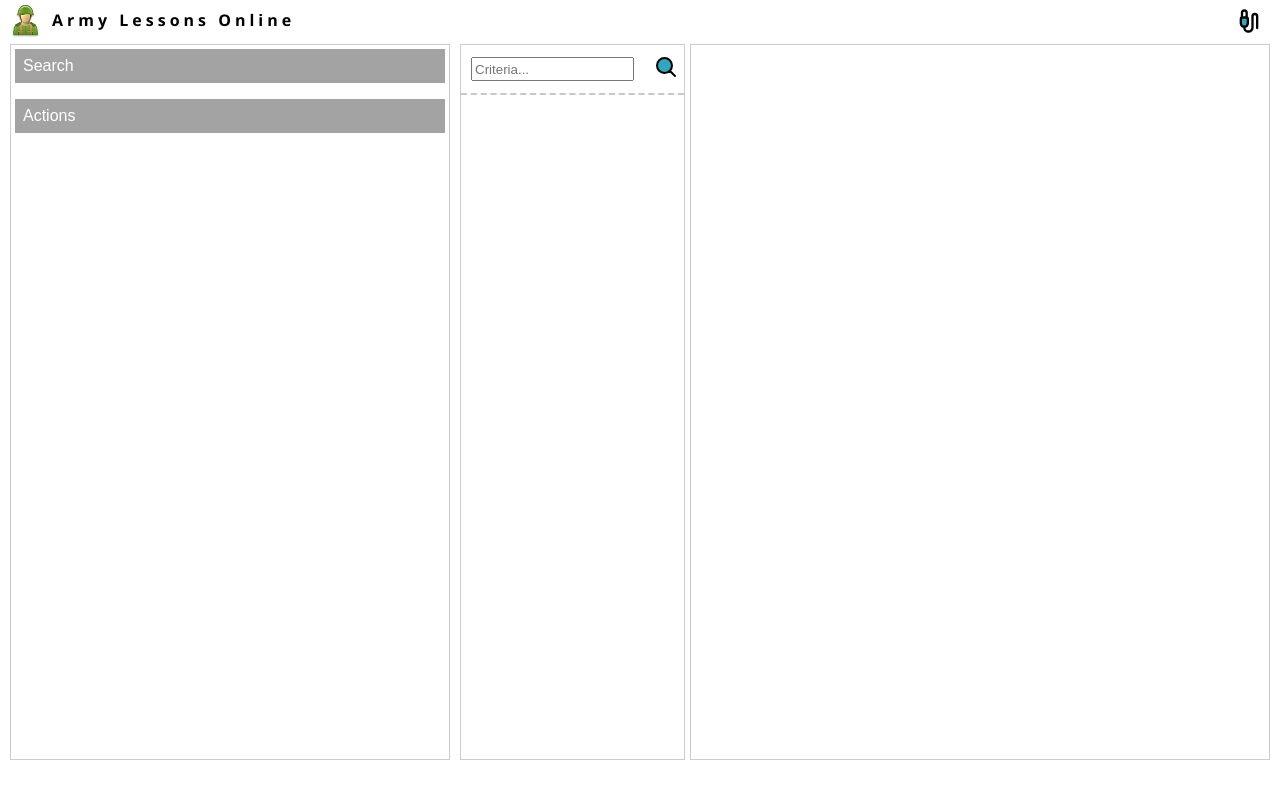
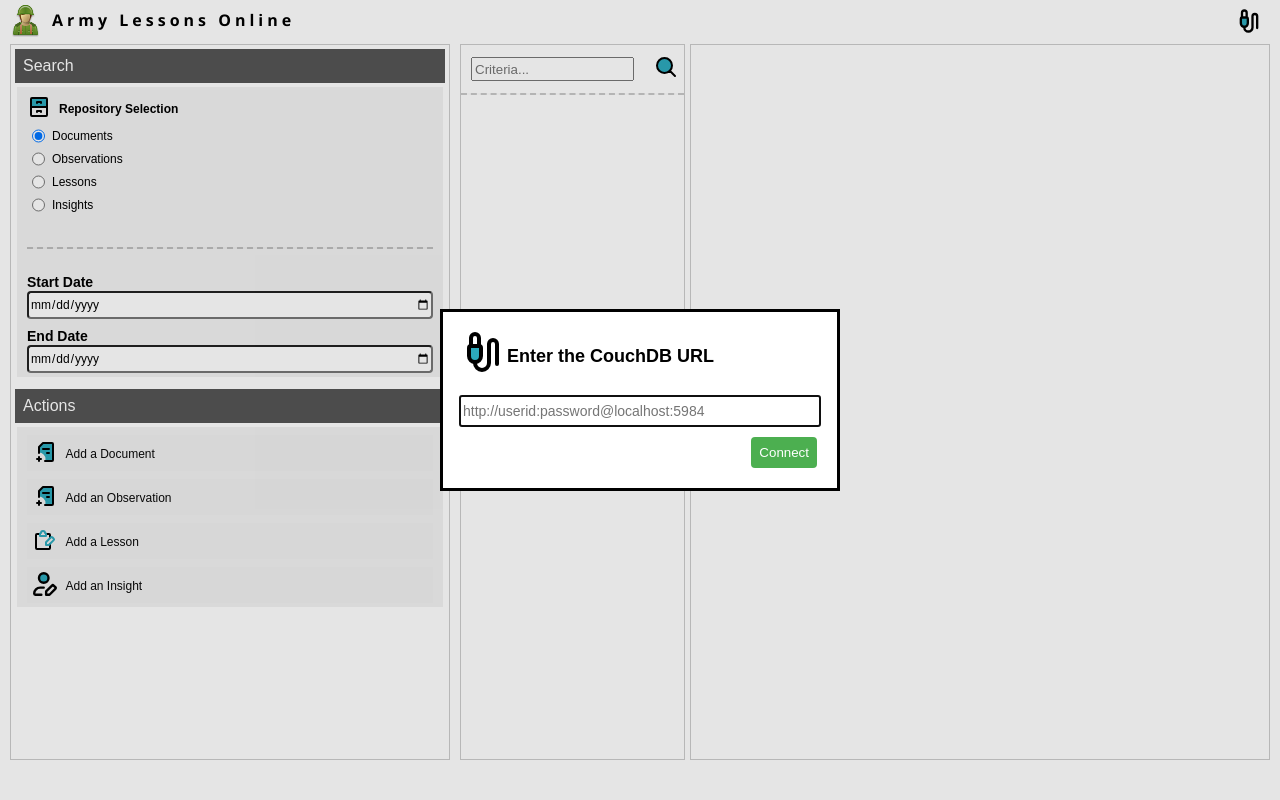
Before and after one commit to neilsextra/doctrine-doctor, a Flask app: page / in a window 1280 px wide. Run offline with Flask 3, Linux system fonts and the light colour scheme.

Commit message:
Fixed up UI Problem

```diff
--- a/templates/index.html
+++ b/templates/index.html
@@ -35,9 +35,27 @@
 <body>
 
     <!-- dialogs -->
+    <dialog id="connect-dialog" class="message-dialog" style="min-width:400px;">
+        <img src="{{url_for( 'static', filename='images/connect.svg')}}" width="48" height="48" style="float: left;" />
+        <p style="font-size: 18px; font-weight: bold;">Enter the CouchDB URL</p>
+        <input class="modal-entry" id="couchdb-url" type="text" name="couchdb-url"
+            placeholder="http://userid:password@localhost:5984">
+        </input>
+        <button id="ok-connect-dialog" class="message-dialog-small-button"
+            style="float: right; margin-top:10px;">Connect</button>
+    </dialog>
+
+    <dialog id="save-dialog" class="message-dialog" style="min-width:400px;">
+        <img src="{{url_for( 'static', filename='images/exclamation.svg')}}" width="48" height="48" style="float: left;" />
+        <p style="font-size: 18px; font-weight: bold;">Document Saved</p>
+        <form method="dialog">
+            <button class="message-dialog-small-button" style="float: right;">OK</button>
+        </form>
+    </dialog>
+
     <dialog id="document-dialog" class="modal dialog" tabindex="-1">
         <div style="position:absolute; top:0px; bottom:0px; left:0px; right:0px;">
-            <div class="modal-content" style="width:1040px; height:860px; background-color:white;">
+            <div class="modal-content" style="width:1040px; height:860px; background-color:rgba(230, 255, 255);">
                 <div class="modal-header" style="background-color: black">
                     <span class="close closeButton" id="close-add-document-dialog">&times;</span>
                     <h2>Add/Update Document</h2>
@@ -80,7 +98,8 @@
                             </input>
                             <p></p>
                             <div>
-                                <input id="document-upload" type="image" src="{{url_for( 'static', filename='images/upload.svg')}}"
+                                <input id="document-upload" type="image"
+                                    src="{{url_for( 'static', filename='images/upload.svg')}}"
                                     style="height:24px; width:24px; vertical-align: text-bottom;"><label
                                     id="document-upload-label" style="font-size:14px;">No attachment
                                     uploaded...<label></label></input>
@@ -265,7 +284,7 @@
 
     <dialog id="observation-dialog" class="modal dialog" tabindex="-1">
         <div style="position:absolute; top:0px; bottom:0px; left:0px; right:0px;">
-            <div class="modal-content" style="width:1040px; height:860px; background-color:white;">
+            <div class="modal-content" style="width:1040px; height:860px; background-color:rgb(255, 255, 230);">
                 <div class="modal-header" style="background-color: black">
                     <span class="close closeButton" id="close-add-document-dialog">&times;</span>
                     <h2>Add/Updated Observation</h2>
@@ -531,7 +550,7 @@
 
     <dialog id="insight-dialog" class="modal dialog" tabindex="-1">
         <div style="position:absolute; top:0px; bottom:0px; left:0px; right:0px;">
-            <div class="modal-content" style="width:1040px; height:860px; background-color:white;">
+            <div class="modal-content" style="width:1040px; height:860px; background-color:rgb(230, 255, 242);">
                 <div class="modal-header" style="background-color: black">
                     <span class="close closeButton" id="close-add-document-dialog">&times;</span>
                     <h2>Add/Update Insight</h2>
@@ -681,7 +700,7 @@
 
     <dialog id="lesson-dialog" class="modal dialog" tabindex="-1">
         <div style="position:absolute; top:0px; bottom:0px; left:0px; right:0px;">
-            <div class="modal-content" style="width:1040px; height:860px; background-color:white;">
+            <div class="modal-content" style="width:1040px; height:860px; background-color:rgb(255, 235, 230);">
                 <div class="modal-header" style="background-color: black">
                     <span class="close closeButton" id="close-add-document-dialog">&times;</span>
                     <h2>Add/Update Lesson</h2>
@@ -732,7 +751,8 @@
                             </input>
                             <p></p>
                             <div>
-                                <input type="image" id="upload-lesson-document" src="images/upload.svg"
+                                <input type="image" id="upload-lesson-document"
+                                    src="{{url_for( 'static', filename='images/upload.svg')}}"
                                     style="height:24px; width:24px; vertical-align: text-bottom;">No attachment
                                 uploaded...</input>
                             </div>
@@ -857,7 +877,7 @@
                 </div>
 
                 <div style="position:absolute; top:5px; right:2px; width:35px;">
-                    <a id="connect" style="position:absolute; left:2px; top:2px; " class="menu-item">
+                    <a id="connect-couchdb" style="position:absolute; left:2px; top:2px; " class="menu-item">
                         <img src="{{ url_for( 'static', filename='images/connect.svg' ) }}" width="28" height="28" />
                     </a>
                 </div>
```
